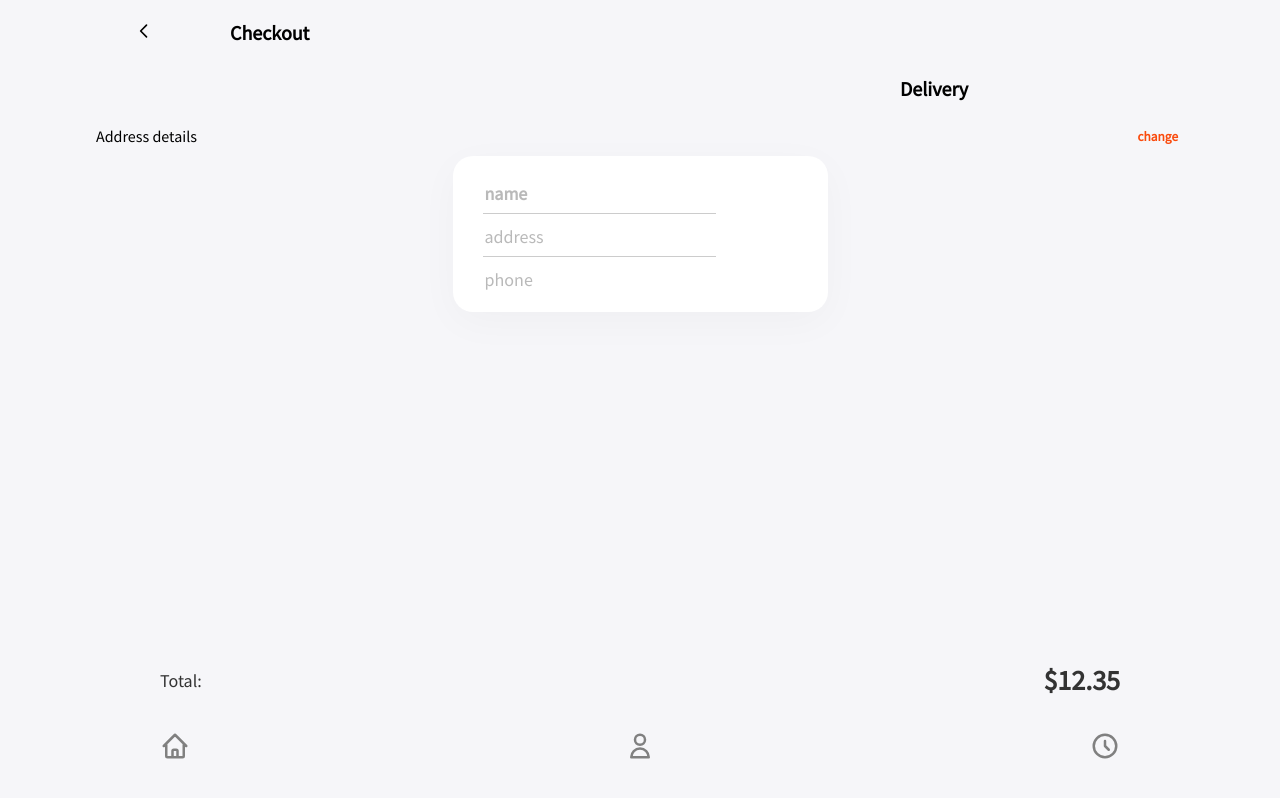
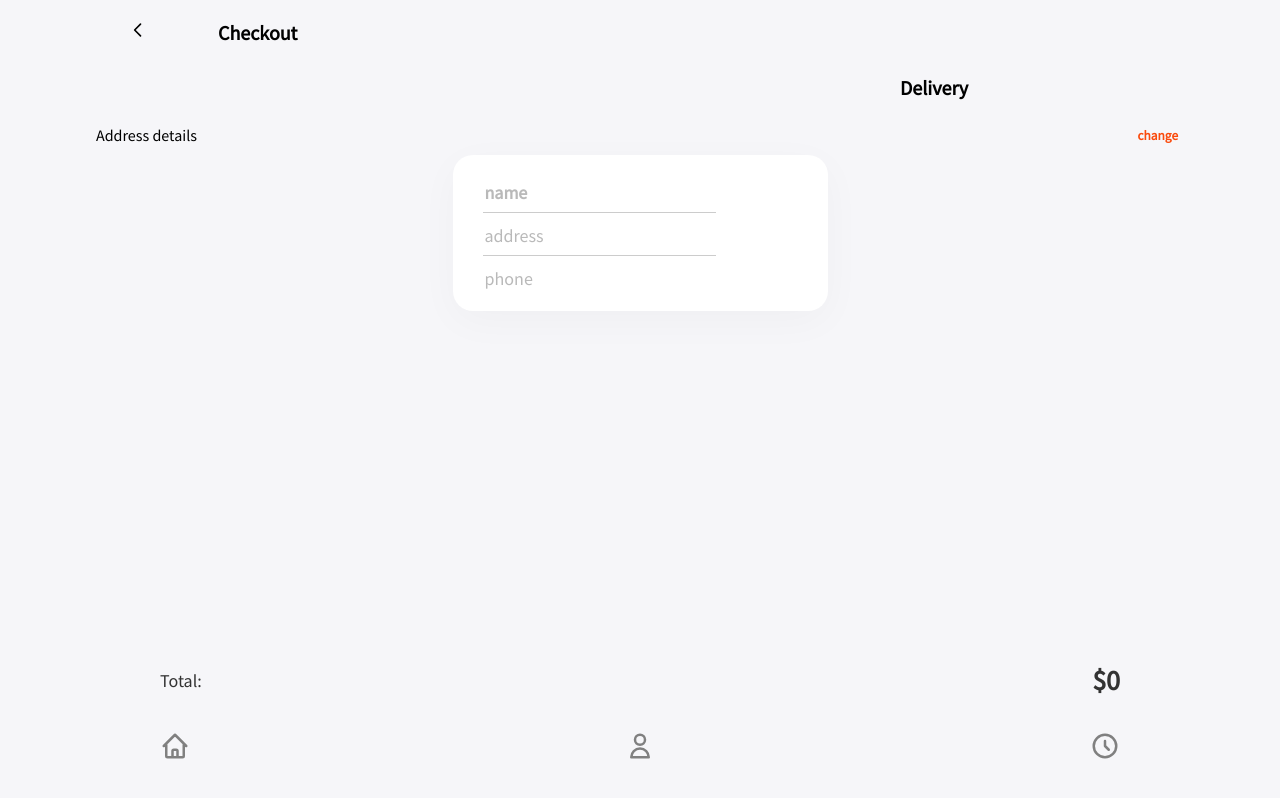
Before and after one commit to mangelpt/Store, a React (Create React App) app: page /checkout in a window 1280 px wide. Built offline with nearby package versions, Linux system fonts and the light colour scheme; sample sign-in values are in the browser's storage.

Commit message:
view actualized total price in checkout page

```diff
--- a/src/pages/Cart.js
+++ b/src/pages/Cart.js
@@ -7,6 +7,7 @@ import { ArrowIcon } from '../components/UI/Icons';
 import { Button } from '../components/UI/Button';
 import { FoodCart } from '../components/UI/FoodCart';
 import { useOrderContext } from '../contexts/OrderContext';
+import { Redirect } from "react-router-dom";
 
 const StyledDiv = styled.div`
 width: 100vw;
@@ -26,13 +27,19 @@ margin-bottom: 174px;
 export function Cart() {
   const orderData = useOrderContext();
   const [foods, setFoods] = useState([]);
+  const [redirect, setRedirect] = useState(false);
 
   useEffect(() => {
     setFoods(orderData.foods);
   }, [orderData.foods]);
 
+  function ToCheckout () {
+    setRedirect(true);
+  }
+
   return (
     <StyledDiv>
+      {redirect && <Redirect to={"/checkout"} />}
       <BackHistory >
         <button>
           <ArrowIcon />
@@ -53,7 +60,7 @@ export function Cart() {
       <TotalPrice pricetotal={
         (foods.reduce((acc, food) => acc + food.price * food.count, 0))/100
       } />
-      <Button text="Checkout" prefix="foot"/>
+      <Button text="Checkout" prefix="foot" fnc={ToCheckout}/>
       <Footer />
     </StyledDiv>
   );
--- a/src/pages/Checkout.js
+++ b/src/pages/Checkout.js
@@ -6,6 +6,8 @@ import { BackHistory } from '../components/UI/BackHistory';
 import { ArrowIcon } from '../components/UI/Icons';
 import { Button } from '../components/UI/Button';
 import { CheckoutCard } from '../components/UI/CheckoutCard';
+import { Link, Redirect } from 'react-router-dom';
+import { useOrderContext } from '../contexts/OrderContext';
 
 const StyledDiv = styled.div`
 height: 100vh;
@@ -38,12 +40,15 @@ h3{
 }
 `;
 export function Checkout() {
+  const orderData = useOrderContext();
+  const foods = orderData.foods;
+
   return (
     <StyledDiv>
-      <BackHistory >
-        <button>
+      <BackHistory>
+        <Link to="/cart">
           <ArrowIcon />
-        </button>
+        </Link>
         Checkout
       </BackHistory>
       <h3>Delivery</h3>
@@ -54,7 +59,9 @@ export function Checkout() {
       <div className="container">
         <CheckoutCard />
       </div>
-      <TotalPrice pricetotal={12.35} />
+      <TotalPrice pricetotal={
+        (foods.reduce((acc, food) => acc + food.price * food.count, 0))/100
+      } />
       <Button text="Complete Order" />
       <Footer />
     </StyledDiv>
--- a/src/pages/FoodDetails.js
+++ b/src/pages/FoodDetails.js
@@ -7,7 +7,7 @@ import { Button } from '../components/UI/Button';
 import { ArrowIcon } from '../components/UI/Icons';
 import { useLocation } from "react-router-dom";
 import { AxiosProductsId } from '../services/AxiosProduct';
-import { Link } from 'react-router-dom';
+import { Link, Redirect } from 'react-router-dom';
 import { useOrderContext } from '../contexts/OrderContext';
 
 const StyledDiv = styled.div`
@@ -29,6 +29,7 @@ export const FoodDetails = () => {
   const location = useLocation();
   const [product, setProduct] = useState(null);
   const orderData = useOrderContext();
+  const [redirect, setRedirect] = useState(false);
 
   useEffect(() => {
     const data = async () => {
@@ -49,10 +50,15 @@ export const FoodDetails = () => {
       count: 1,
     }
     orderData.addFood(food);
-    }
+  }
+
+  function ToCart () {
+    setRedirect(true);
+  }
 
   return (
     <StyledDiv>
+      {redirect && <Redirect to={"/cart"} />}
       <BackHistory>
         <Link to="/home">
           <ArrowIcon />
@@ -70,12 +76,9 @@ export const FoodDetails = () => {
       }
       {product && orderData.foods.filter(item => item.id === product.id).length === 0 ?
         <Button text="Add to cart" prefix="foot" fnc={handleClick}/> :
-        <Link to="/cart">
-          <Button text="Go to cart"/>
-        </Link>
+        <Button text="Go to cart" prefix="foot" fnc={ToCart}/>
       }
       <Footer />
-
     </StyledDiv>
   )
 }
```
